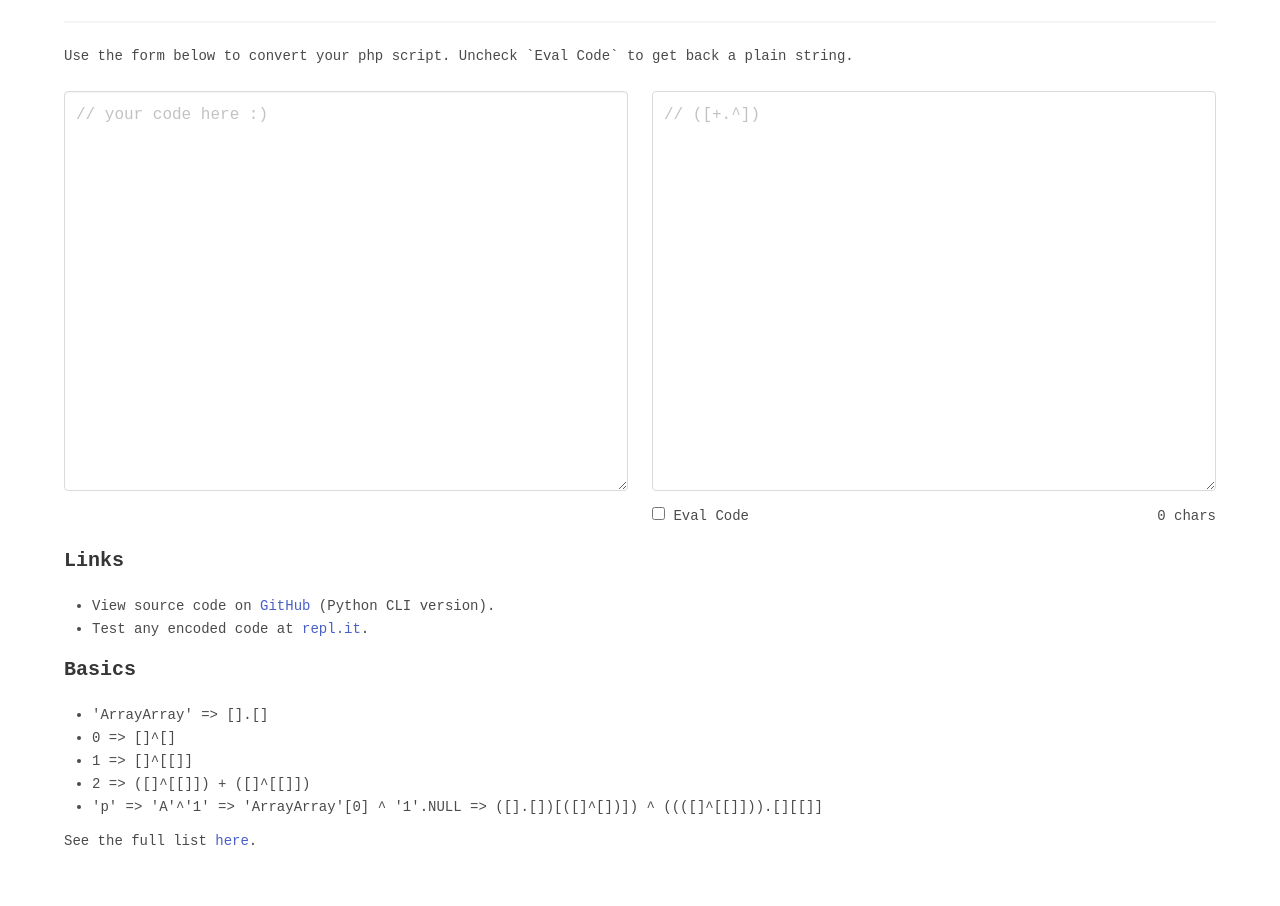
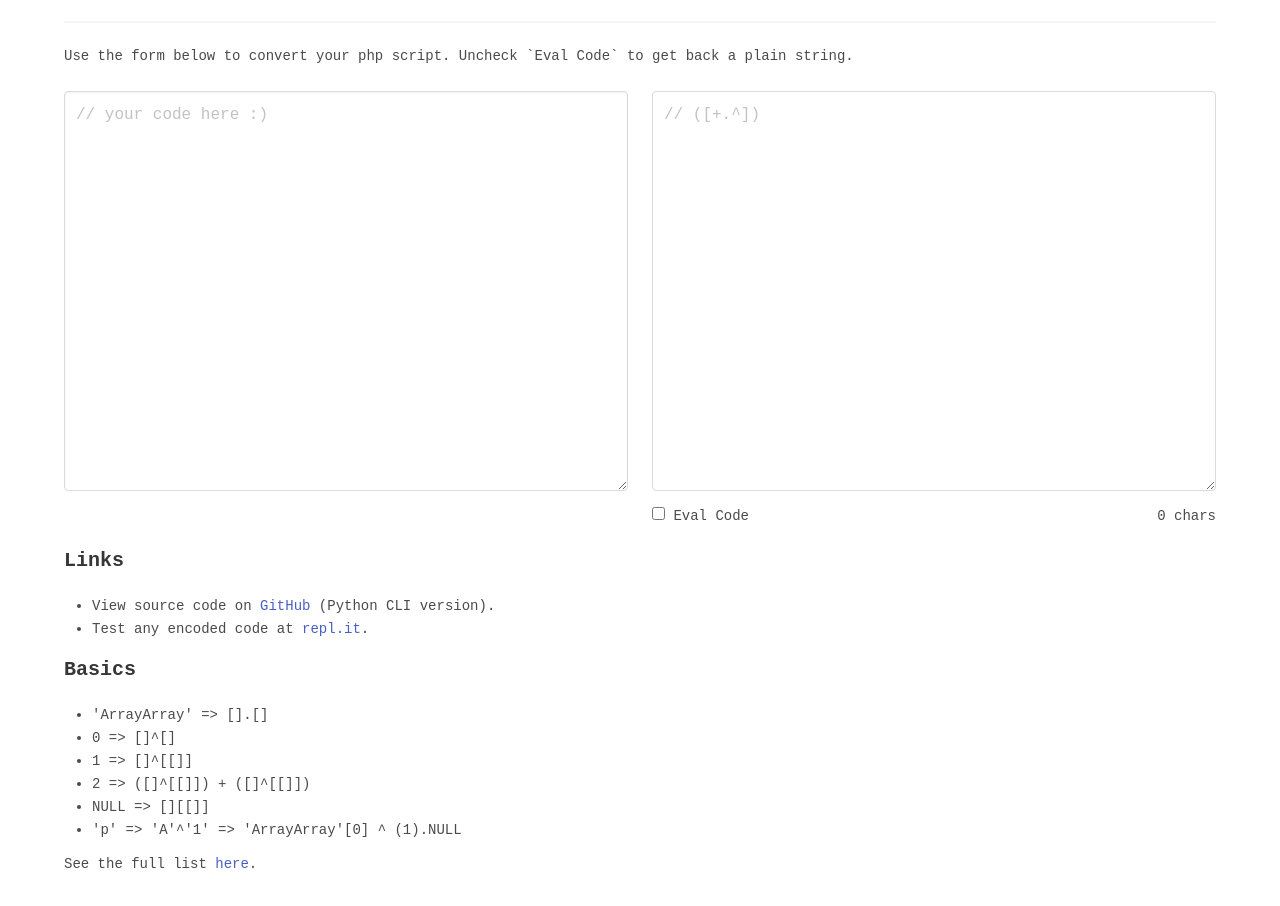
Before and after one commit to splitline/PHPFuck, a plain HTML site: page index.html in a window 1280 px wide. Shown: the part 116-1022 px from the top of the page. Drawn offline with nearby package versions, Linux system fonts and the light colour scheme.

Commit message:
Modify some description.

```diff
--- a/index.html
+++ b/index.html
@@ -61,7 +61,8 @@
                     <li>0 => []^[]</li>
                     <li>1 => []^[[]]</li>
                     <li>2 => ([]^[[]]) + ([]^[[]])</li>
-                    <li>'p' => 'A'^'1' => 'ArrayArray'[0] ^ '1'.NULL => ([].[])[([]^[])]) ^ ((([]^[[]])).[][[]]
+                    <li>NULL => [][[]]</li>
+                    <li>'p' => 'A'^'1' => 'ArrayArray'[0] ^ (1).NULL
                     </li>
                 </ul>
 
```
